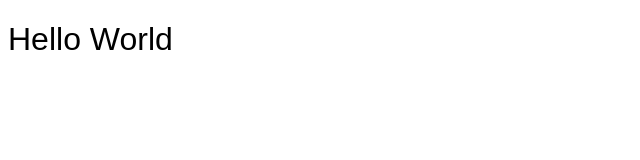
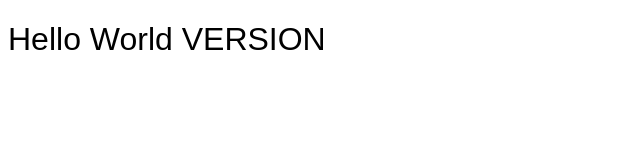
Before and after one commit to dtseiler/docker-hello-world, a plain HTML site: page index.html in a window 1280 px wide. Shown: the whole page, without its empty margins (0-640 px from the left). Drawn offline with Linux system fonts and the light colour scheme.

Commit message:
Add in VERSION sed support

```diff
--- a/index.html
+++ b/index.html
@@ -15,7 +15,7 @@
 <body>
 
     <h1>
-        Hello World
+        Hello World VERSION
     </h1>
 
 </body>
```
Also changed, not shown: 3 other files.
